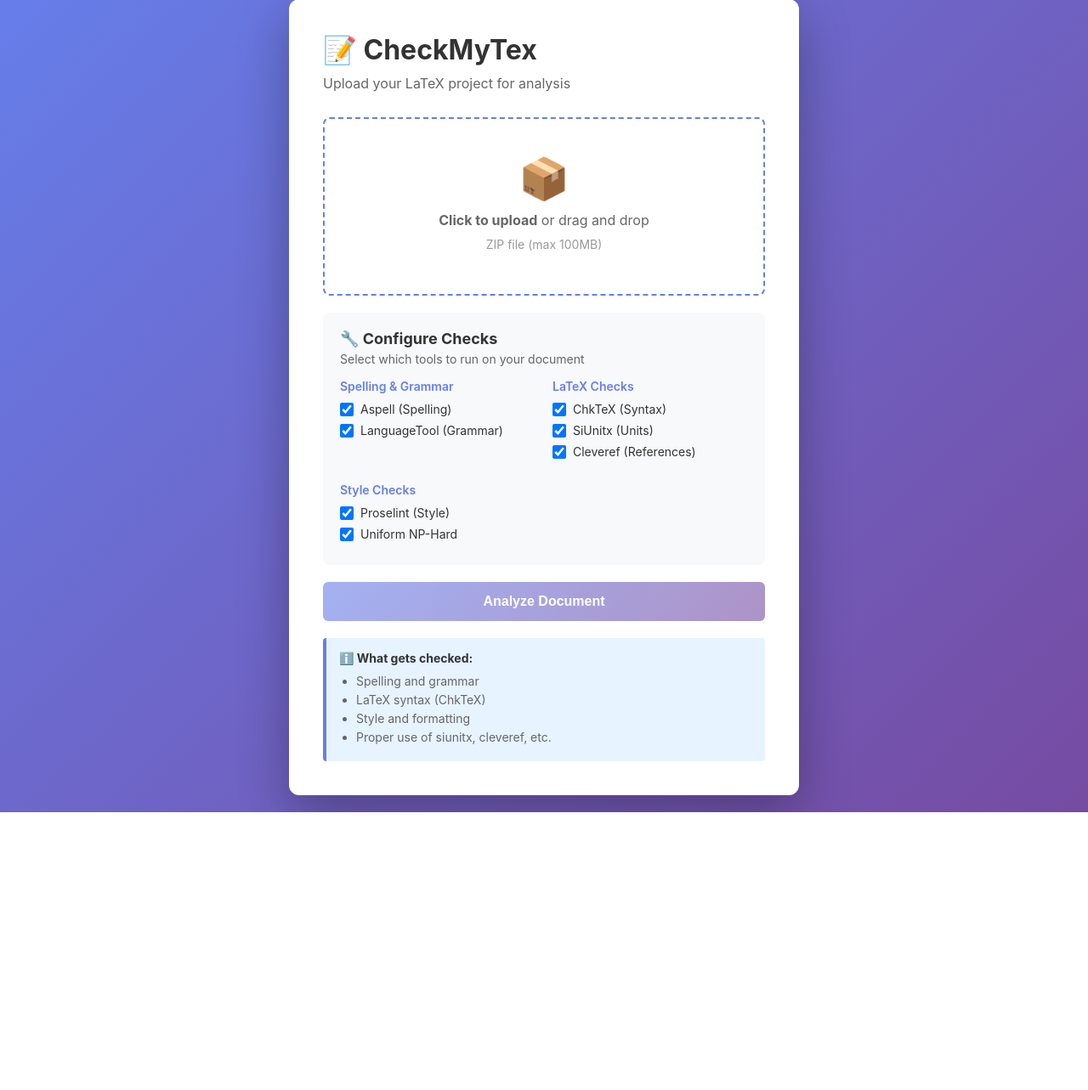
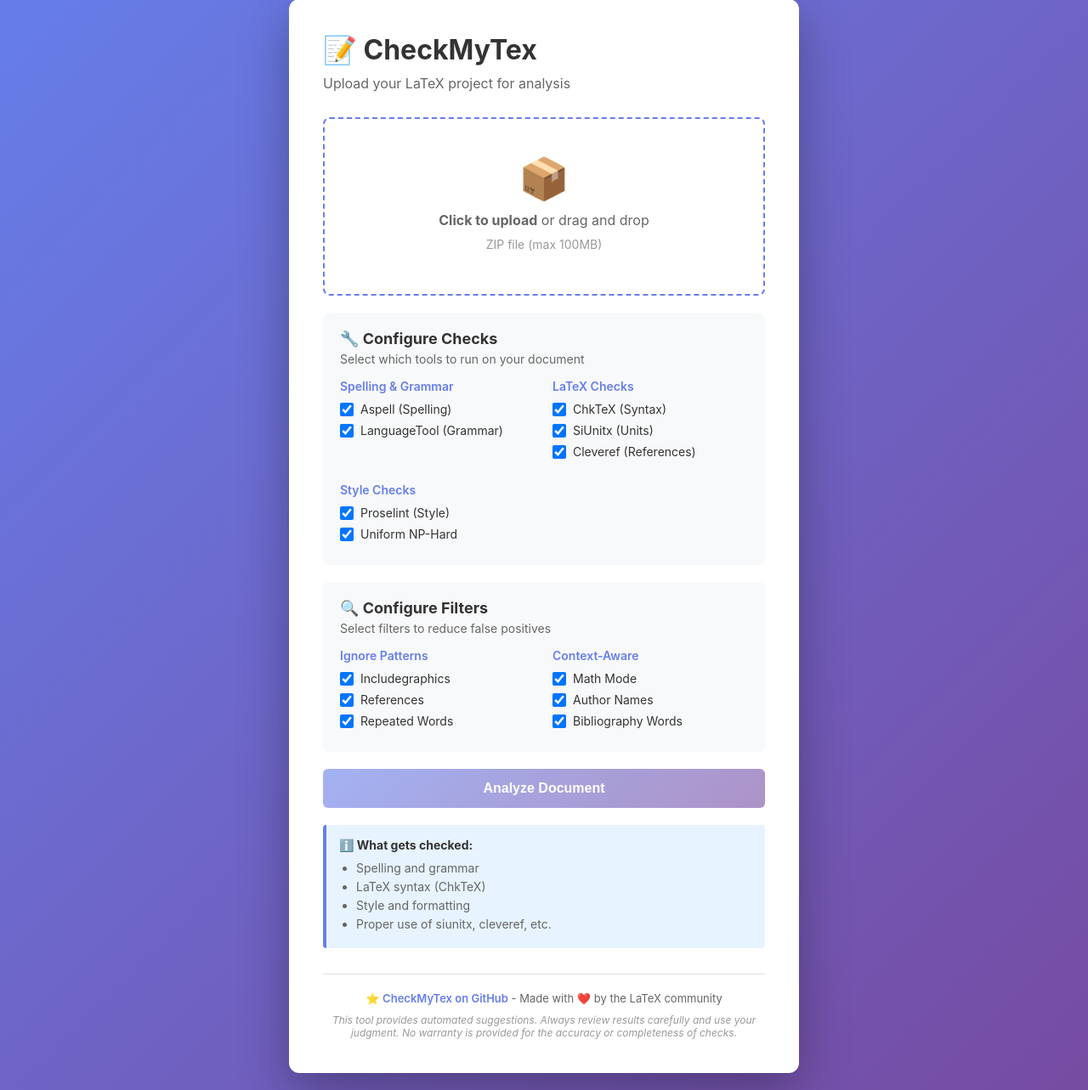
Before and after one commit to d-krupke/CheckMyTex, a FastAPI app: page / in a window 1280 px wide. Shown: the part 21-1304 px from the top of the page at 85% size. Before the commit the page ends 977 px from the top, so only its background shows below. Run offline with FastAPI, Linux system fonts and the light colour scheme; parts of the project's set-up code (start-up, migrations or seed data) failed here and were passed over.

Commit message:
feat: add filter configuration and branding to web interface
- Add filter configuration section with all available filters:
  - Ignore patterns: includegraphics, refs, repeated words
  - Context-aware: math mode, author names, bibliography words
- Make filters configurable via checkboxes (previously hardcoded)
- Add footer with GitHub link and branding
- Include disclaimer about automated suggestions
- Update backend to accept and apply filter configuration
- Improve UI organization with filters section

```diff
--- a/web_app/app.py
+++ b/web_app/app.py
@@ -46,7 +46,8 @@ async def index(request: Request):
 @app.post("/analyze")
 async def analyze(
     file: UploadFile = File(...),
-    checkers: str = Form(default='["aspell", "languagetool", "chktex", "siunitx", "cleveref", "proselint", "nphard"]')
+    checkers: str = Form(default='["aspell", "languagetool", "chktex", "siunitx", "cleveref", "proselint", "nphard"]'),
+    filters: str = Form(default='["includegraphics", "refs", "repeated", "mathmode", "authornames", "bibliography"]')
 ):
     """Analyze uploaded ZIP file and return HTML report."""
 
@@ -59,6 +60,12 @@ async def analyze(
         enabled_checkers = json.loads(checkers)
     except json.JSONDecodeError:
         enabled_checkers = ["aspell", "languagetool", "chktex", "siunitx", "cleveref", "proselint", "nphard"]
+
+    # Parse filters configuration
+    try:
+        enabled_filters = json.loads(filters)
+    except json.JSONDecodeError:
+        enabled_filters = ["includegraphics", "refs", "repeated", "mathmode", "authornames", "bibliography"]
 
     # Create temporary directory
     temp_dir = Path(tempfile.mkdtemp(prefix='checkmytex_'))
@@ -79,8 +86,8 @@ async def analyze(
         if not main_tex:
             raise HTTPException(status_code=400, detail="No .tex file found in ZIP")
 
-        # Create analyzer with selected checkers
-        analyzer = create_analyzer(enabled_checkers)
+        # Create analyzer with selected checkers and filters
+        analyzer = create_analyzer(enabled_checkers, enabled_filters)
 
         # Parse and analyze
         parser = LatexParser()
@@ -105,16 +112,25 @@ async def analyze(
         raise HTTPException(status_code=500, detail=f"Error analyzing document: {str(e)}")
 
 
-def create_analyzer(enabled_checkers: list[str] = None) -> DocumentAnalyzer:
-    """Create a DocumentAnalyzer with configurable checkers.
+def create_analyzer(
+    enabled_checkers: list[str] = None,
+    enabled_filters: list[str] = None
+) -> DocumentAnalyzer:
+    """Create a DocumentAnalyzer with configurable checkers and filters.
 
     Args:
         enabled_checkers: List of checker names to enable.
                          Valid values: 'aspell', 'languagetool', 'chktex',
                                       'siunitx', 'cleveref', 'proselint', 'nphard'
+        enabled_filters: List of filter names to enable.
+                        Valid values: 'includegraphics', 'refs', 'repeated',
+                                     'mathmode', 'authornames', 'bibliography'
     """
     if enabled_checkers is None:
         enabled_checkers = ["aspell", "languagetool", "chktex", "siunitx", "cleveref", "proselint", "nphard"]
+
+    if enabled_filters is None:
+        enabled_filters = ["includegraphics", "refs", "repeated", "mathmode", "authornames", "bibliography"]
 
     analyzer = DocumentAnalyzer()
 
@@ -164,13 +180,24 @@ def create_analyzer(enabled_checkers: list[str] = None) -> DocumentAnalyzer:
         except Exception:
             pass
 
-    # Add filters (always enabled for best results)
-    analyzer.add_filter(IgnoreIncludegraphics())
-    analyzer.add_filter(IgnoreRefs())
-    analyzer.add_filter(IgnoreRepeatedWords())
-    analyzer.add_filter(MathMode())
-    analyzer.add_filter(IgnoreLikelyAuthorNames())
-    analyzer.add_filter(IgnoreWordsFromBibliography())
+    # Add filters based on configuration
+    if "includegraphics" in enabled_filters:
+        analyzer.add_filter(IgnoreIncludegraphics())
+
+    if "refs" in enabled_filters:
+        analyzer.add_filter(IgnoreRefs())
+
+    if "repeated" in enabled_filters:
+        analyzer.add_filter(IgnoreRepeatedWords())
+
+    if "mathmode" in enabled_filters:
+        analyzer.add_filter(MathMode())
+
+    if "authornames" in enabled_filters:
+        analyzer.add_filter(IgnoreLikelyAuthorNames())
+
+    if "bibliography" in enabled_filters:
+        analyzer.add_filter(IgnoreWordsFromBibliography())
 
     return analyzer
 
--- a/web_app/templates/index.html
+++ b/web_app/templates/index.html
@@ -219,6 +219,32 @@
         .checkbox-label:hover {
             color: #667eea;
         }
+
+        .footer {
+            margin-top: 30px;
+            padding-top: 20px;
+            border-top: 1px solid #e0e0e0;
+            text-align: center;
+            color: #666;
+            font-size: 13px;
+        }
+
+        .footer a {
+            color: #667eea;
+            text-decoration: none;
+            font-weight: 600;
+        }
+
+        .footer a:hover {
+            text-decoration: underline;
+        }
+
+        .footer-disclaimer {
+            margin-top: 10px;
+            font-size: 12px;
+            color: #999;
+            font-style: italic;
+        }
     </style>
 </head>
 <body>
@@ -284,6 +310,45 @@
                 </div>
             </div>
 
+            <div class="config-section">
+                <h3>🔍 Configure Filters</h3>
+                <p class="config-subtitle">Select filters to reduce false positives</p>
+
+                <div class="config-grid">
+                    <div class="config-group">
+                        <h4>Ignore Patterns</h4>
+                        <label class="checkbox-label">
+                            <input type="checkbox" name="filter" value="includegraphics" checked>
+                            <span>Includegraphics</span>
+                        </label>
+                        <label class="checkbox-label">
+                            <input type="checkbox" name="filter" value="refs" checked>
+                            <span>References</span>
+                        </label>
+                        <label class="checkbox-label">
+                            <input type="checkbox" name="filter" value="repeated" checked>
+                            <span>Repeated Words</span>
+                        </label>
+                    </div>
+
+                    <div class="config-group">
+                        <h4>Context-Aware</h4>
+                        <label class="checkbox-label">
+                            <input type="checkbox" name="filter" value="mathmode" checked>
+                            <span>Math Mode</span>
+                        </label>
+                        <label class="checkbox-label">
+                            <input type="checkbox" name="filter" value="authornames" checked>
+                            <span>Author Names</span>
+                        </label>
+                        <label class="checkbox-label">
+                            <input type="checkbox" name="filter" value="bibliography" checked>
+                            <span>Bibliography Words</span>
+                        </label>
+                    </div>
+                </div>
+            </div>
+
             <button type="submit" id="submitBtn" disabled>
                 Analyze Document
             </button>
@@ -304,6 +369,17 @@
                 <li>Style and formatting</li>
                 <li>Proper use of siunitx, cleveref, etc.</li>
             </ul>
+        </div>
+
+        <div class="footer">
+            <div>
+                ⭐ <a href="https://github.com/d-krupke/CheckMyTex" target="_blank">CheckMyTex on GitHub</a> -
+                Made with ❤️ by the LaTeX community
+            </div>
+            <div class="footer-disclaimer">
+                This tool provides automated suggestions. Always review results carefully and use your judgment.
+                No warranty is provided for the accuracy or completeness of checks.
+            </div>
         </div>
     </div>
 
@@ -369,6 +445,11 @@
                 .map(cb => cb.value);
             formData.append('checkers', JSON.stringify(checkers));
 
+            // Collect selected filters
+            const filters = Array.from(document.querySelectorAll('input[name="filter"]:checked'))
+                .map(cb => cb.value);
+            formData.append('filters', JSON.stringify(filters));
+
             try {
                 const response = await fetch('/analyze', {
                     method: 'POST',
```
